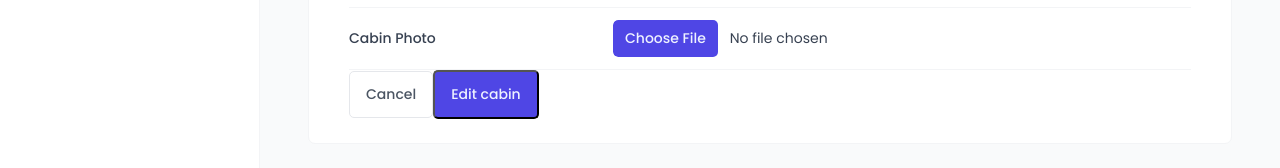
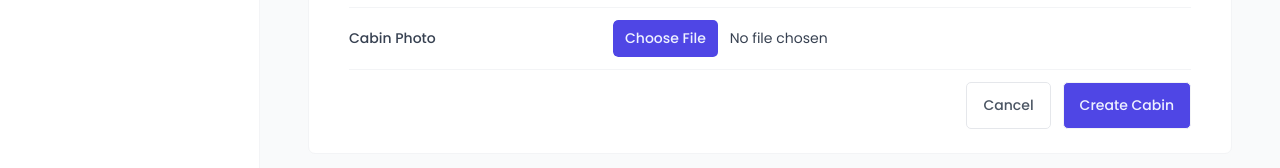
Before and after one commit to nsaini-05/wild-oasis, a React (Vite) app: page /cabins in a window 1280 px wide. Shown: the part 620-788 px from the top of the page. Built offline with nearby package versions, Linux system fonts and the light colour scheme; no server answers; the database is empty; a web font is replaced by a local one.

Commit message:
Edit Cabin

```diff
--- a/src/features/cabins/CabinRow.jsx
+++ b/src/features/cabins/CabinRow.jsx
@@ -1,7 +1,7 @@
 import styled from "styled-components";
 import { formatCurrency } from "../../utils/helpers";
 import { useMutation, useQueryClient } from "@tanstack/react-query";
-import { deleteCabin, getCabins } from "../../services/apiCabins";
+import { deleteCabin } from "../../services/apiCabins";
 import { useState } from "react";
 import toast from "react-hot-toast";
 import CreateCabinForm from "./CreateCabinForm";
@@ -80,7 +80,7 @@ function CabinRow({ cabin }) {
           </button>
         </div>
       </TableRow>
-      {showForm && <CreateCabinForm></CreateCabinForm>}
+      {showForm && <CreateCabinForm cabinToEdit={cabin}></CreateCabinForm>}
     </>
   );
 }
--- a/src/features/cabins/CreateCabinForm.jsx
+++ b/src/features/cabins/CreateCabinForm.jsx
@@ -5,16 +5,26 @@ import Button from "../../ui/Button";
 import FileInput from "../../ui/FileInput";
 import Textarea from "../../ui/Textarea";
 import { useMutation, useQueryClient } from "@tanstack/react-query";
-import { createCabin } from "../../services/apiCabins";
+import {
+  createCabin as createCabinAPI,
+  editCabin as editCabinAPI,
+} from "../../services/apiCabins";
 import toast from "react-hot-toast";
 import StyledFormRow from "../../ui/FormRow";
 
-function CreateCabinForm() {
-  const { register, handleSubmit, reset, getValues, formState } = useForm();
+function CreateCabinForm({ cabinToEdit = {} }) {
+  const { id, ...cabinData } = cabinToEdit;
+  const isEditSession = Boolean(id);
+
+  const { register, handleSubmit, reset, getValues, formState } = useForm({
+    defaultValues: isEditSession ? cabinData : {},
+  });
+
   const { errors } = formState;
   const queryClient = useQueryClient();
-  const { mutate, isLoading: isCreating } = useMutation({
-    mutationFn: createCabin,
+
+  const { mutate: createCabin, isLoading: isCreating } = useMutation({
+    mutationFn: createCabinAPI,
     onSuccess: () => {
       toast.success("New Cabin Successfully Created");
       queryClient.invalidateQueries({ queryKey: ["cabins"] });
@@ -23,9 +33,25 @@ function CreateCabinForm() {
     onError: (err) => toast.error(err.message),
   });
 
+  const { mutate: editCabin, isLoading: isEditing } = useMutation({
+    mutationFn: ({ id, data }) => editCabinAPI(id, data),
+    onSuccess: () => {
+      toast.success("Cabin Edited Successfully");
+      queryClient.invalidateQueries({ queryKey: ["cabins"] });
+      reset();
+    },
+    onError: (err) => {
+      toast.error(err.message);
+    },
+  });
+
+  const isOperationInProgress = isCreating || isEditing;
+
   function onSubmit(data) {
     console.log(data);
-    mutate({ ...data, image: data.image?.[0] });
+    isEditSession
+      ? editCabin({ id, data })
+      : createCabin({ ...data, image: data.image?.[0] });
   }
 
   function onError(errors) {
@@ -75,7 +101,7 @@ function CreateCabinForm() {
           {...register("discount", {
             required: "This Field is Required",
             validate: (value) =>
-              value < getValues().regularPrice ||
+              Number(value) < Number(getValues().regularPrice) ||
               "Discount Should be less than Regular Price",
           })}
         />
@@ -97,17 +123,25 @@ function CreateCabinForm() {
         <FileInput
           id="image"
           accept="image/*"
-          {...register("image", { required: "This field is required" })}
+          {...register("image", {
+            required: isEditSession ? false : "This field is required",
+          })}
         />
       </StyledFormRow>
 
-      <Button $variation="secondary" type="reset" disabled={isCreating}>
-        Cancel
-      </Button>
+      <StyledFormRow>
+        <Button
+          $variation="secondary"
+          type="reset"
+          disabled={isOperationInProgress}
+        >
+          Cancel
+        </Button>
 
-      <Button $variation="primary" disabled={isCreating}>
-        Edit cabin
-      </Button>
+        <Button $variation="primary" disabled={isOperationInProgress}>
+          {isEditSession ? "Edit Cabin" : "Create Cabin"}
+        </Button>
+      </StyledFormRow>
     </Form>
   );
 }
--- a/src/services/apiCabins.js
+++ b/src/services/apiCabins.js
@@ -17,7 +17,7 @@ export const deleteCabin = async (id) => {
   }
 };
 
-export const createCabin = async (newCabin) => {
+const generateNameAndPath = (newCabin) => {
   const imageName = `${Math.random()}-${newCabin.image.name}`.replaceAll(
     "/",
     ""
@@ -25,23 +25,57 @@ export const createCabin = async (newCabin) => {
 
   const imagePath = `${supabaseUrl}/storage/v1/object/public/cabin-images//${imageName}`;
 
+  return [imageName, imagePath];
+};
+
+export const uploadImage = async (imageName, image, id) => {
+  const { error: imageError } = await supabase.storage
+    .from("cabin-images")
+    .upload(imageName, image);
+  if (imageError) {
+    try {
+      await deleteCabin(id);
+    } catch (deleteError) {
+      console.error("Rollback failed: could not delete cabin", deleteError);
+    }
+    throw new Error(
+      "Cabin Image Could not be uploaded and the cabin was not created"
+    );
+  }
+};
+
+export const createCabin = async (newCabin) => {
+  const [imageName, imagePath] = generateNameAndPath(newCabin);
+
   const { data, error } = await supabase
     .from("cabins")
     .insert([{ ...newCabin, image: imagePath }])
-    .select();
+    .select()
+    .single();
 
   if (error) {
     throw new Error("Cabin could not be created");
   }
 
-  const { error: imageError } = await supabase.storage
-    .from("cabin-images")
-    .upload(imageName, newCabin.image);
-  if (imageError) {
-    deleteCabin(data.id);
-    throw new Error(
-      "Cabin Image Could not be uploaded and the cabin was not created"
-    );
+  try {
+    await uploadImage(imageName, newCabin.image, data.id);
+    return data;
+  } catch (error) {
+    throw new Error(error.message);
+  }
+};
+
+export const editCabin = async (id, cabinToEdit) => {
+  console.log(cabinToEdit);
+  const { data, error } = await supabase
+    .from("cabins")
+    .update({ ...cabinToEdit })
+    .eq("id", id)
+    .select()
+    .single();
+
+  if (error) {
+    throw new Error("Cabin Cannot be Edited");
   }
 
   return data;
--- a/src/ui/Button.jsx
+++ b/src/ui/Button.jsx
@@ -24,7 +24,7 @@ const variations = {
   primary: css`
     color: var(--color-brand-50);
     background-color: var(--color-brand-600);
-
+    border: 1px solid var(--color-grey-100);
     &:hover {
       background-color: var(--color-brand-700);
     }
--- a/src/ui/FormRow.jsx
+++ b/src/ui/FormRow.jsx
@@ -35,6 +35,7 @@ const Error = styled.span`
 `;
 
 function FormRow({ label, error, children }) {
+  if (!label) return <StyledFormRow>{children}</StyledFormRow>;
   return (
     <StyledFormRow>
       <Label htmlFor={children.props.id}>{label}</Label>
```
